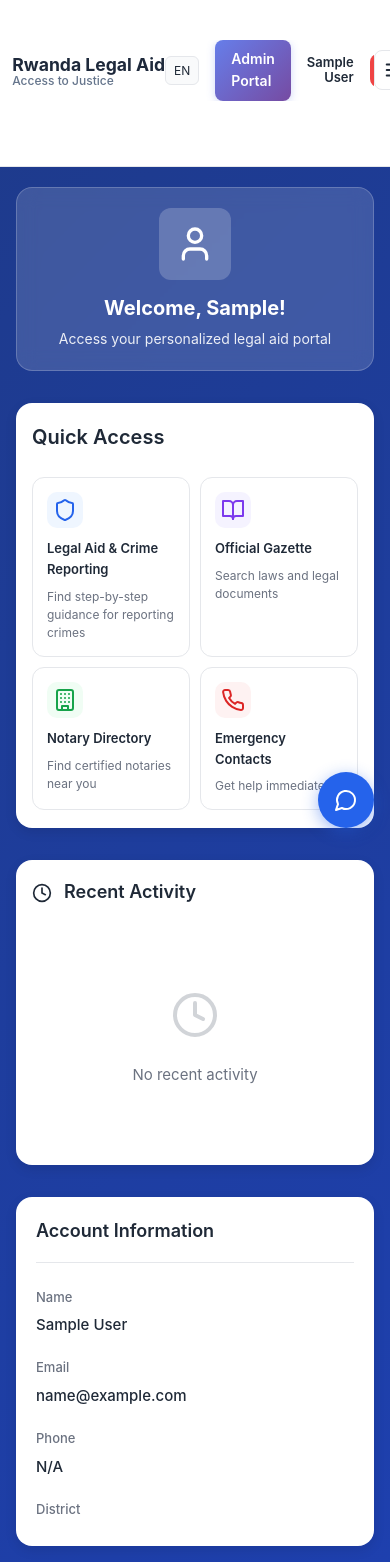
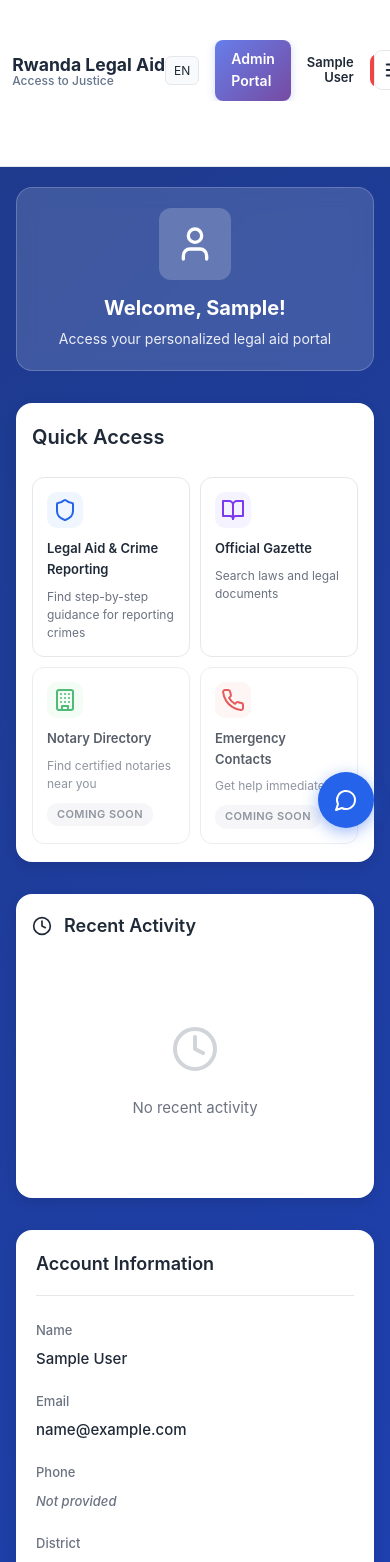
Before and after one commit to Mpatrick12/Digital-Legal-Aid, a React (Vite) app in the folder frontend/: page /dashboard in a window 390 px wide. Shown: the top 1562 px of the page. Built offline with nearby package versions, Linux system fonts and the light colour scheme; sample sign-in values are in the browser's storage.

Commit message:
fix: dashboard UX improvements
- Notary/Emergency cards marked 'Coming Soon' with badge + no hover lift
- Phone 'N/A' replaced with 'Not provided' italic text
- .access-card--soon: cursor:default, no transform on hover

```diff
--- a/frontend/src/pages/Dashboard.css
+++ b/frontend/src/pages/Dashboard.css
@@ -377,6 +377,38 @@
   border-color: var(--primary-blue);
 }
 
+/* non-functional cards — no hover lift */
+.access-card--soon {
+  cursor: default;
+  opacity: 0.75;
+  position: relative;
+}
+
+.access-card--soon:hover {
+  transform: none;
+  box-shadow: none;
+  border-color: #e5e7eb;
+}
+
+.coming-soon-badge {
+  display: inline-block;
+  margin-top: 10px;
+  padding: 3px 10px;
+  background: #f3f4f6;
+  color: var(--text-gray);
+  border-radius: 20px;
+  font-size: 11px;
+  font-weight: 600;
+  letter-spacing: 0.4px;
+  text-transform: uppercase;
+}
+
+.not-set {
+  color: var(--text-gray);
+  font-style: italic;
+  font-size: 13px;
+}
+
 .access-icon {
   width: 48px;
   height: 48px;
--- a/frontend/src/pages/Dashboard.jsx
+++ b/frontend/src/pages/Dashboard.jsx
@@ -191,20 +191,22 @@ function Dashboard() {
                   <p>{t('dashboard.gazetteDesc', language)}</p>
                 </Link>
 
-                <div className="access-card">
+                <div className="access-card access-card--soon">
                   <div className="access-icon green">
                     <Building size={24} />
                   </div>
                   <h3>{t('dashboard.notaryCard', language)}</h3>
                   <p>{t('dashboard.notaryDesc', language)}</p>
+                  <span className="coming-soon-badge">Coming Soon</span>
                 </div>
 
-                <div className="access-card">
+                <div className="access-card access-card--soon">
                   <div className="access-icon red">
                     <Phone size={24} />
                   </div>
                   <h3>{t('dashboard.emergencyCard', language)}</h3>
                   <p>{t('dashboard.emergencyDesc', language)}</p>
+                  <span className="coming-soon-badge">Coming Soon</span>
                 </div>
               </div>
             </div>
@@ -234,7 +236,7 @@ function Dashboard() {
               </div>
               <div className="info-group">
                 <label>{t('dashboard.fieldPhone', language)}</label>
-                <p>{user.phone}</p>
+                <p>{user.phone && user.phone !== 'N/A' ? user.phone : <span className="not-set">Not provided</span>}</p>
               </div>
               <div className="info-group">
                 <label>{t('dashboard.fieldDistrict', language)}</label>
```
